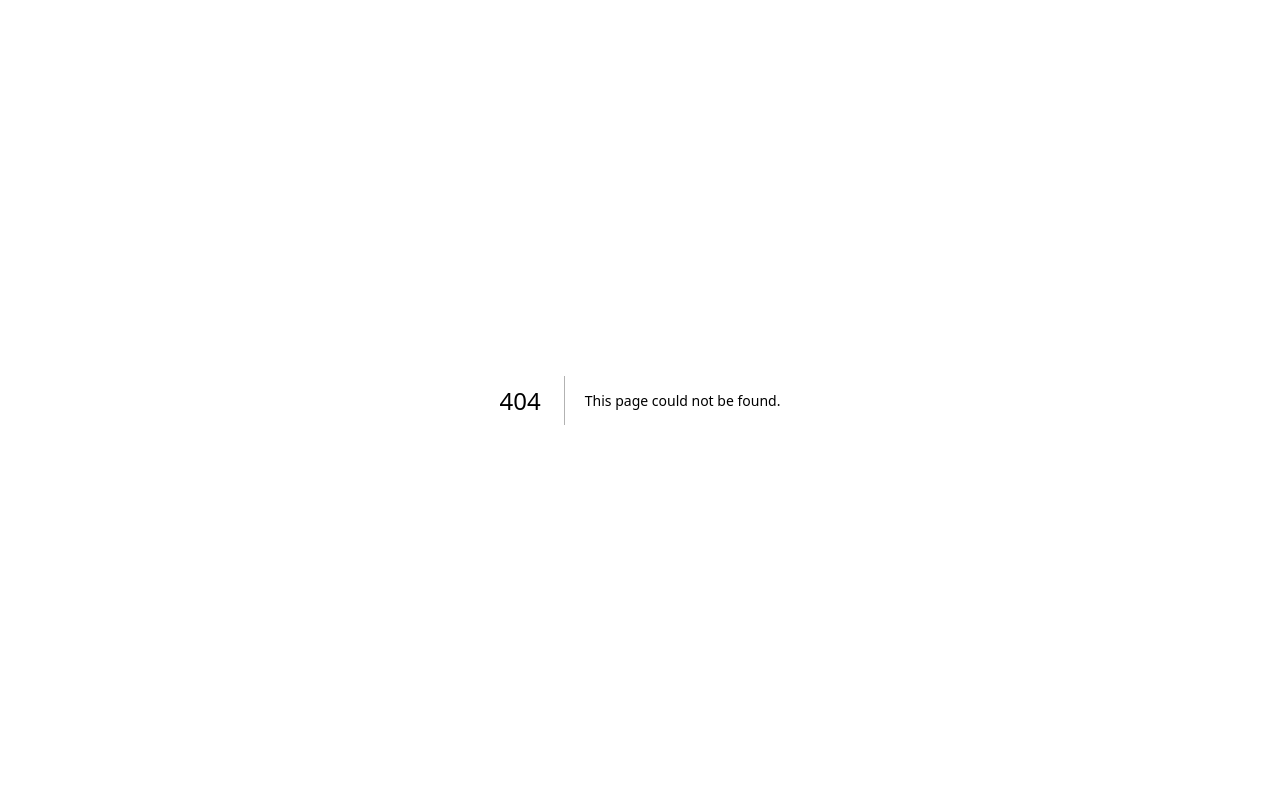
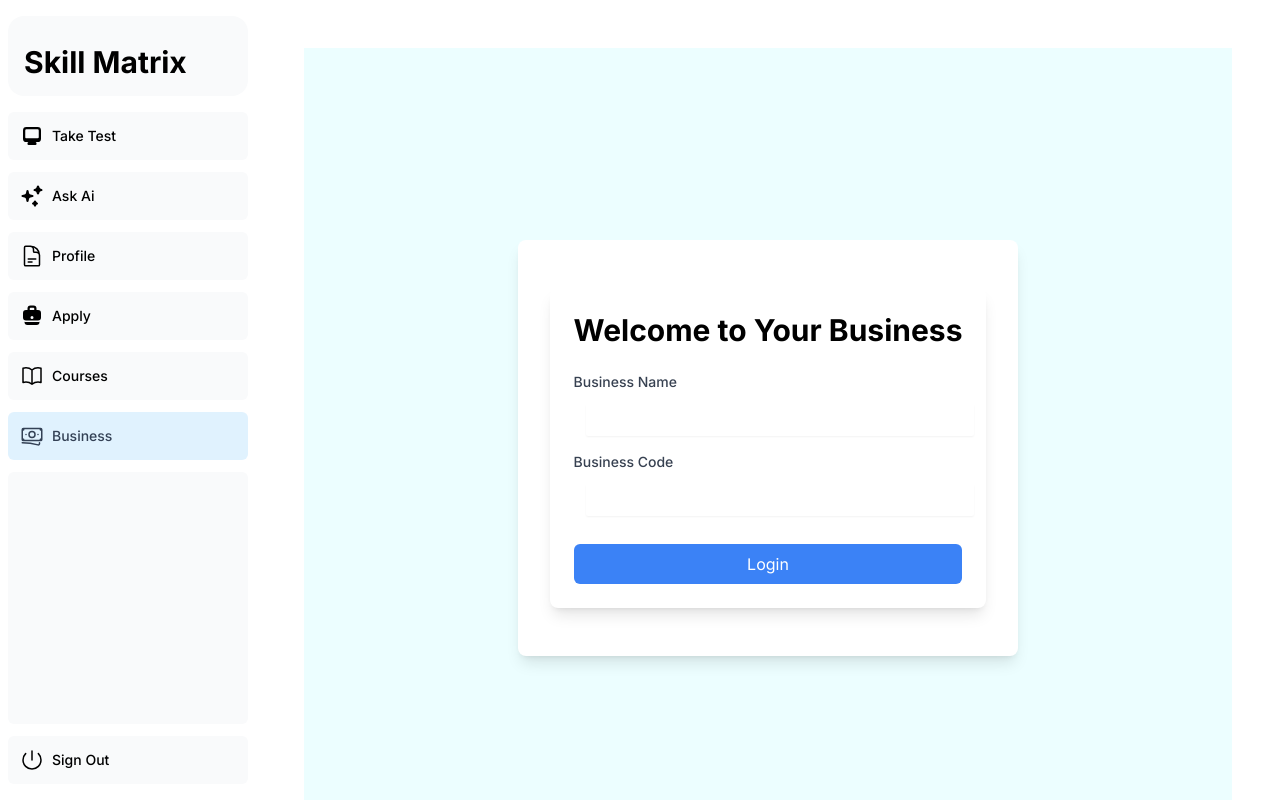
Before and after one commit to Sugat-Ghimire/skillmatrix, a Next.js app: page /dashboard/Business in a window 1280 px wide. Before the commit this address had no page. Built offline with nearby package versions, Linux system fonts and the light colour scheme; a web font is replaced by a local one.

Commit message:
almost various feature done

```diff
--- /dev/null
+++ b/app/dashboard/Business/page.tsx
@@ -0,0 +1,177 @@
+"use client";
+import Head from "next/head";
+import { useState } from "react";
+
+const LoginPage = () => {
+  const [businessName, setBusinessName] = useState("");
+  const [businessCode, setBusinessCode] = useState("");
+  const [loggedIn, setLoggedIn] = useState(false);
+
+  const handleLogin = (e) => {
+    e.preventDefault();
+
+    if (businessName === "DemoBusiness" && businessCode === "123456") {
+      setLoggedIn(true);
+    } else {
+      alert("Invalid business name or code. Please try again.");
+    }
+  };
+
+  const userRankings = [
+    {
+      id: 1,
+      username: "John Doe",
+      address: "123 Main St, City",
+      jobType: "Software Engineer",
+      contact: "john.doe@example.com",
+    },
+    {
+      id: 2,
+      username: "Jane Smith",
+      address: "456 Oak Ave, Town",
+      jobType: "UX Designer",
+      contact: "jane.smith@example.com",
+    },
+    {
+      id: 3,
+      username: "Michael Johnson",
+      address: "789 Elm Rd, Village",
+      jobType: "Data Analyst",
+      contact: "michael.johnson@example.com",
+    },
+    {
+      id: 4,
+      username: "Emily Brown",
+      address: "321 Pine Ln, Suburb",
+      jobType: "Project Manager",
+      contact: "emily.brown@example.com",
+    },
+    {
+      id: 5,
+      username: "David Lee",
+      address: "654 Cedar Blvd, County",
+      jobType: "Full Stack Developer",
+      contact: "david.lee@example.com",
+    },
+  ];
+
+  return (
+    <div className="min-h-screen flex items-center justify-center bg-cyan-50">
+      <Head>
+        <title>Welcome to Your Business Page</title>
+        <meta name="description" content="Business Page Login" />
+        <link rel="icon" href="/favicon.ico" />
+      </Head>
+
+      <main className="max-w-4xl mx-auto px-8 py-12 bg-white rounded-lg shadow-lg flex flex-col space-y-8">
+        <div className="bg-white rounded-lg shadow-lg p-6">
+          <h1 className="text-3xl font-bold mb-6">Welcome to Your Business</h1>
+
+          {!loggedIn ? (
+            <form onSubmit={handleLogin} className="space-y-4">
+              <div>
+                <label
+                  htmlFor="businessName"
+                  className="block text-sm font-medium text-gray-700"
+                >
+                  Business Name
+                </label>
+                <input
+                  type="text"
+                  id="businessName"
+                  className="m-3 block w-full border-gray-300 rounded-sm shadow-sm focus:ring-indigo-500 focus:border-indigo-500 sm:text-sm h-8"
+                  value={businessName}
+                  onChange={(e) => setBusinessName(e.target.value)}
+                  required
+                />
+              </div>
+
+              <div>
+                <label
+                  htmlFor="businessCode"
+                  className="block text-sm font-medium text-gray-700"
+                >
+                  Business Code
+                </label>
+                <input
+                  type="password"
+                  id="businessCode"
+                  className="m-3 block w-full border-gray-300 rounded-sm shadow-sm focus:ring-indigo-500 focus:border-indigo-500 sm:text-sm h-8"
+                  value={businessCode}
+                  onChange={(e) => setBusinessCode(e.target.value)}
+                  required
+                />
+              </div>
+
+              <button
+                type="submit"
+                className="w-full bg-blue-500 text-white py-2 px-4 rounded-md hover:bg-blue-600 focus:outline-none focus:ring-2 focus:ring-blue-500 focus:ring-offset-2"
+              >
+                Login
+              </button>
+            </form>
+          ) : (
+            <div className="w-full">
+              <h2 className="text-xl font-medium mt-6 mb-8">
+                Here are the top 5 users ranked according to your business's
+                requirements for software engineers
+              </h2>
+              <div className="overflow-hidden border border-gray-200 rounded-md">
+                <table className="min-w-full divide-y divide-gray-200">
+                  <thead className="bg-gray-50">
+                    <tr>
+                      <th
+                        scope="col"
+                        className="px-6 py-3 text-left text-xs font-medium text-gray-500 uppercase tracking-wider"
+                      >
+                        Username
+                      </th>
+                      <th
+                        scope="col"
+                        className="px-6 py-3 text-left text-xs font-medium text-gray-500 uppercase tracking-wider"
+                      >
+                        Address
+                      </th>
+                      <th
+                        scope="col"
+                        className="px-6 py-3 text-left text-xs font-medium text-gray-500 uppercase tracking-wider"
+                      >
+                        Job Type
+                      </th>
+                      <th
+                        scope="col"
+                        className="px-6 py-3 text-left text-xs font-medium text-gray-500 uppercase tracking-wider"
+                      >
+                        Contact
+                      </th>
+                    </tr>
+                  </thead>
+                  <tbody className="bg-white divide-y divide-gray-200">
+                    {userRankings.map((user) => (
+                      <tr key={user.id}>
+                        <td className="px-6 py-4 whitespace-nowrap text-sm font-medium text-gray-900">
+                          {user.username}
+                        </td>
+                        <td className="px-6 py-4 whitespace-nowrap text-sm text-gray-500">
+                          {user.address}
+                        </td>
+                        <td className="px-6 py-4 whitespace-nowrap text-sm text-gray-500">
+                          {user.jobType}
+                        </td>
+                        <td className="px-6 py-4 whitespace-nowrap text-sm text-gray-500">
+                          {user.contact}
+                        </td>
+                      </tr>
+                    ))}
+                  </tbody>
+                </table>
+              </div>
+            </div>
+          )}
+        </div>
+      </main>
+    </div>
+  );
+};
+
+export default LoginPage;
--- a/app/dashboard/Profile/page.tsx
+++ b/app/dashboard/Profile/page.tsx
@@ -39,6 +39,7 @@ const Profile = () => {
         {/* Main content section */}
         <div className="bg-white p-6 rounded-lg shadow-lg">
           {/* Resume section (placeholder) */}
+          <img src="/images/profile.png" alt="profile of an user" />
         </div>
       </main>
     </div>
--- a/app/ui/nav-links.tsx
+++ b/app/ui/nav-links.tsx
@@ -91,6 +91,26 @@ const courseIcon = () => {
     </>
   );
 };
+const businessLogo = () => {
+  return (
+    <>
+      <svg
+        xmlns="http://www.w3.org/2000/svg"
+        fill="none"
+        viewBox="0 0 24 24"
+        strokeWidth={1.5}
+        stroke="currentColor"
+        className="h-6 w-6"
+      >
+        <path
+          strokeLinecap="round"
+          strokeLinejoin="round"
+          d="M2.25 18.75a60.07 60.07 0 0 1 15.797 2.101c.727.198 1.453-.342 1.453-1.096V18.75M3.75 4.5v.75A.75.75 0 0 1 3 6h-.75m0 0v-.375c0-.621.504-1.125 1.125-1.125H20.25M2.25 6v9m18-10.5v.75c0 .414.336.75.75.75h.75m-1.5-1.5h.375c.621 0 1.125.504 1.125 1.125v9.75c0 .621-.504 1.125-1.125 1.125h-.375m1.5-1.5H21a.75.75 0 0 0-.75.75v.75m0 0H3.75m0 0h-.375a1.125 1.125 0 0 1-1.125-1.125V15m1.5 1.5v-.75A.75.75 0 0 0 3 15h-.75M15 10.5a3 3 0 1 1-6 0 3 3 0 0 1 6 0Zm3 0h.008v.008H18V10.5Zm-12 0h.008v.008H6V10.5Z"
+        />
+      </svg>
+    </>
+  );
+};
 const links = [
   { name: "Take Test", href: "/dashboard", icon: testIcon },
   {
@@ -101,6 +121,7 @@ const links = [
   { name: "Profile", href: "/dashboard/Profile", icon: cvIcon },
   { name: "Apply", href: "/dashboard/Apply", icon: applyIcon },
   { name: "Courses", href: "/dashboard/Courses", icon: courseIcon },
+  { name: "Business", href: "/dashboard/Business", icon: businessLogo },
 ];
 
 export default function NavLinks() {
```
Also changed, not shown: public/images/profile.png (added).
